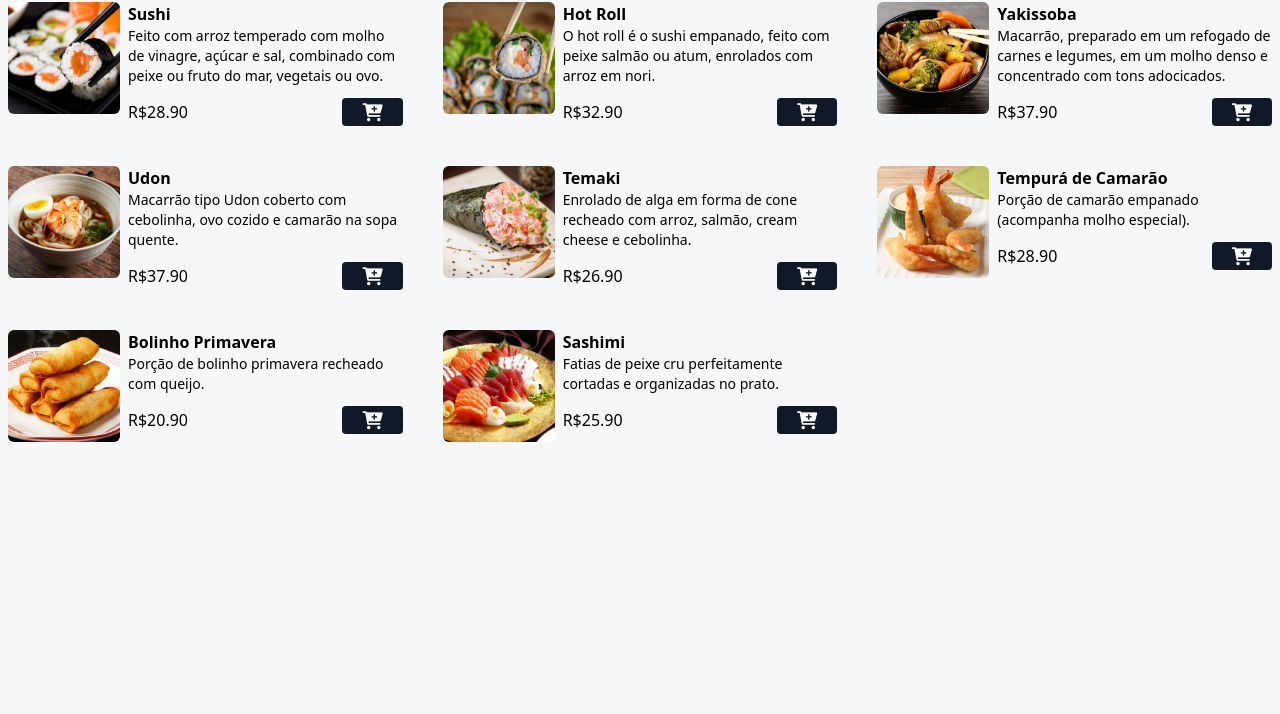
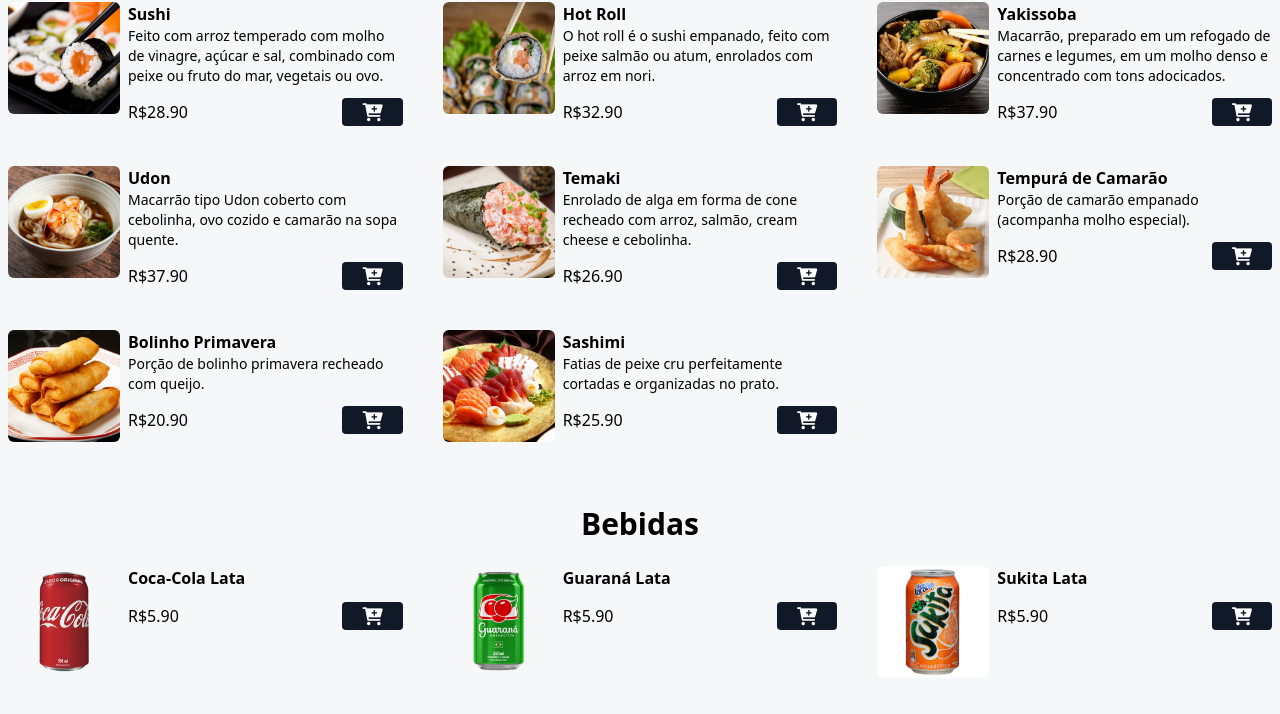
Before and after one commit to feliperyo/japanese-food, a website: page src/menu.html in a window 1280 px wide. Shown: the part 514-1228 px from the top of the page. Before the commit the page ends 1020 px from the top, so only its background shows below. Drawn offline with Linux system fonts and the light colour scheme; a web font is replaced by a local one.

Commit message:
adicionando bebidas

```diff
--- a/src/menu.html
+++ b/src/menu.html
@@ -206,6 +206,74 @@
 
         </main>
 
+
+        <div class="mx-auto max-w-7xl px-2 my-2">
+            <h2 class="text-2xl md:text-3xl font-bold text-center mt-9 mb-6">Bebidas</h2>
+        </div>
+
+
+        <div class="grid grid-cols-1 md:grid-cols-2 lg:grid-cols-3 gap-7 md:gap-10 mx-auto max-w-7xl px-2 mb-16"
+            id="menu">
+
+            <div class="flex gap-2 w-full">
+                <img src="./assets/refri-1.png" alt="coca-cola"
+                    class="w-28 h-28 rounded-md hover:scale-110 hover:-rotate-2 duration-300">
+
+                <div class="w-full">
+                    <p class="font-bold">Coca-Cola Lata</p>
+
+                    <div class="flex items-center justify-between gap-2 mt-3">
+                        <p>R$5.90</p>
+                        <button class="bg-gray-900 px-5 rounded add-to-cart-btn" data-name="Coca-Cola Lata"
+                            data-price="5.90">
+
+                            <i class="fa fa-cart-plus text-lg text-white"></i>
+                        </button>
+                    </div>
+
+                </div>
+            </div>
+
+            <div class="flex gap-2 w-full">
+                <img src="./assets/refri-2.png" alt="guarana"
+                    class="w-28 h-28 rounded-md hover:scale-110 hover:-rotate-2 duration-300">
+
+                <div class="w-full">
+                    <p class="font-bold">Guaraná Lata</p>
+
+                    <div class="flex items-center justify-between gap-2 mt-3">
+                        <p>R$5.90</p>
+                        <button class="bg-gray-900 px-5 rounded add-to-cart-btn" data-name="Guaraná Lata"
+                            data-price="5.90">
+
+                            <i class="fa fa-cart-plus text-lg text-white"></i>
+                        </button>
+                    </div>
+
+                </div>
+            </div>
+
+            <div class="flex gap-2 w-full">
+                <img src="./assets/refri-3.jpg" alt="sukita"
+                    class="w-28 h-28 rounded-md hover:scale-110 hover:-rotate-2 duration-300">
+
+                <div class="w-full">
+                    <p class="font-bold">Sukita Lata</p>
+
+                    <div class="flex items-center justify-between gap-2 mt-3">
+                        <p>R$5.90</p>
+                        <button class="bg-gray-900 px-5 rounded add-to-cart-btn" data-name="Sukita Lata"
+                            data-price="5.90">
+
+                            <i class="fa fa-cart-plus text-lg text-white"></i>
+                        </button>
+                    </div>
+
+                </div>
+            </div>
+
+        </div>
+
     </section>
 
 </body>
```
Also changed, not shown: src/assets/refri-3.jpg (added), src/output.css.
